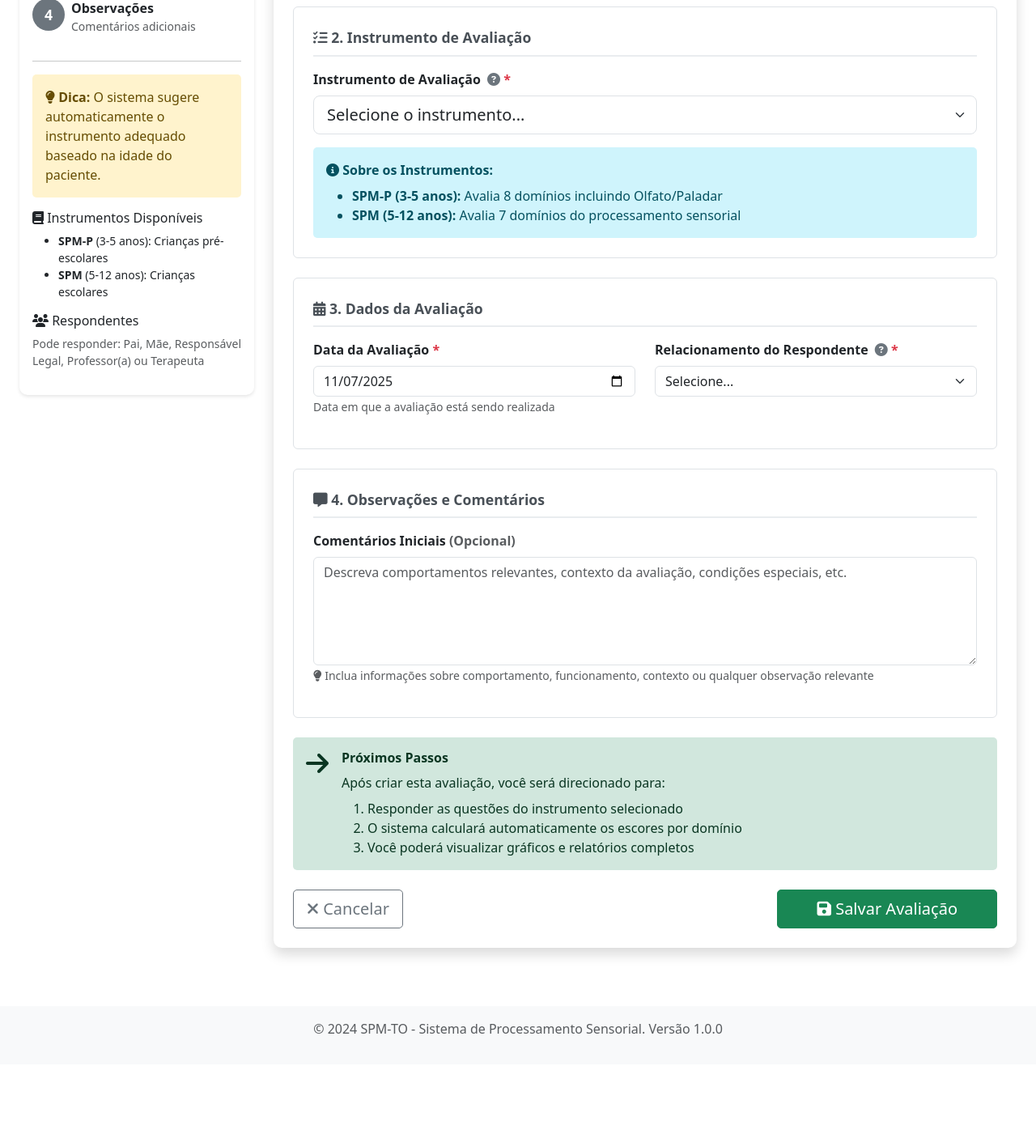
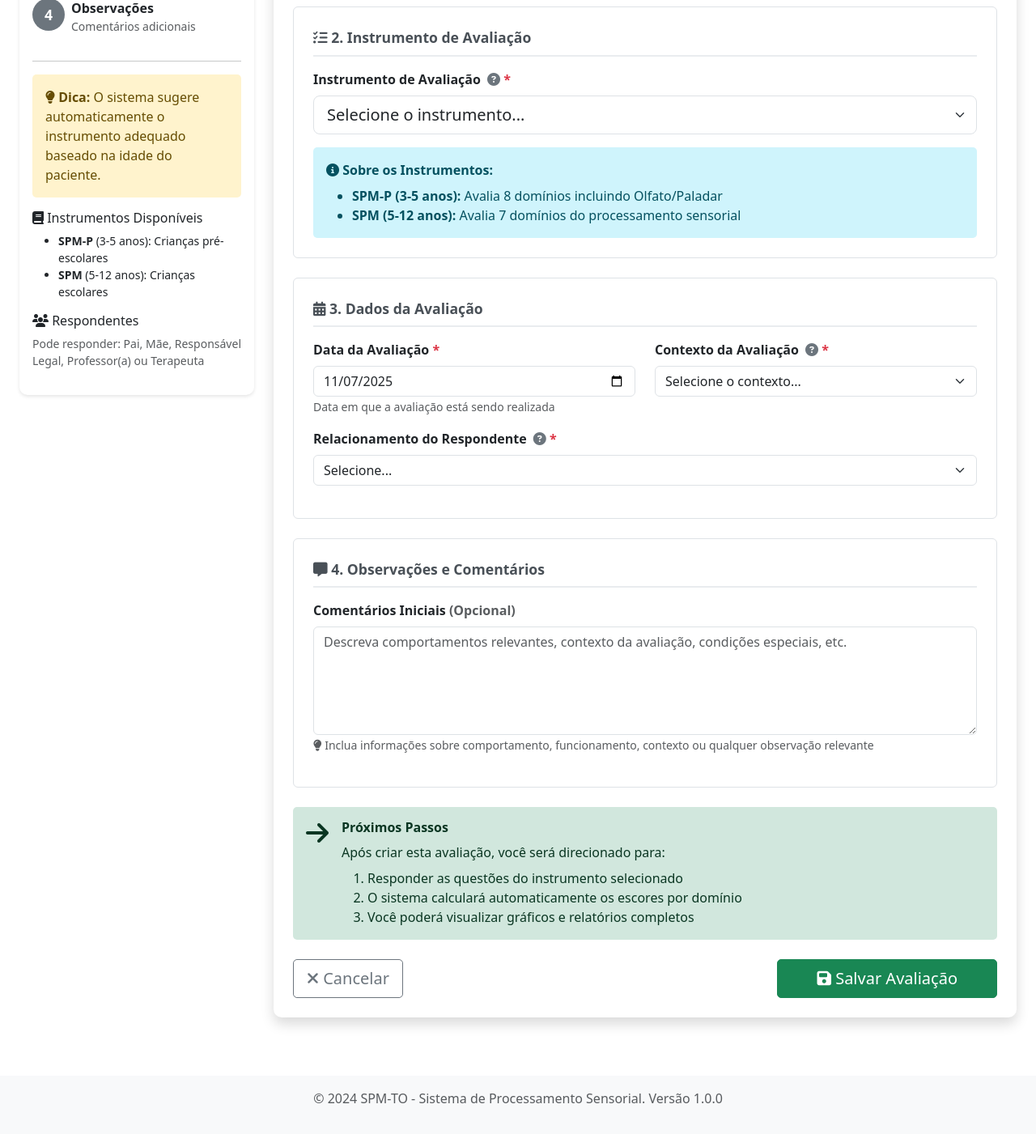
Before and after one commit to RodrigoAlmeidadeOliveira/SPM-TO, a Flask app: page /avaliacoes/nova in a window 1280 px wide. Shown: the part 394-1795 px from the top of the page at 81% size. Before the commit the page ends 1671 px from the top, so only its background shows below. Run offline with Flask 3, Linux system fonts and the light colour scheme; the visitor is signed in with stand-in values (Sample User, id 1); data that the repository does not hold is empty; some libraries are stand-ins or nearby versions.

Commit message:
erro no formulário

```diff
--- a/app/templates/avaliacoes/form.html
+++ b/app/templates/avaliacoes/form.html
@@ -254,6 +254,24 @@
 
                                 <div class="col-md-6 mb-3">
                                     <label class="form-label fw-bold">
+                                        {{ form.contexto.label.text }}
+                                        <i class="fas fa-question-circle help-icon"
+                                           data-bs-toggle="tooltip"
+                                           title="Onde a avaliação será aplicada? Casa (pais) ou Escola (professores)"></i>
+                                        <span class="text-danger">*</span>
+                                    </label>
+                                    {{ form.contexto(class="form-select" + (" is-invalid" if form.contexto.errors else "")) }}
+                                    {% if form.contexto.errors %}
+                                        <div class="invalid-feedback">
+                                            {% for error in form.contexto.errors %}{{ error }}{% endfor %}
+                                        </div>
+                                    {% endif %}
+                                </div>
+                            </div>
+
+                            <div class="row">
+                                <div class="col-md-12 mb-3">
+                                    <label class="form-label fw-bold">
                                         {{ form.relacionamento_respondente.label.text }}
                                         <i class="fas fa-question-circle help-icon"
                                            data-bs-toggle="tooltip"
@@ -373,6 +391,7 @@ $(document).ready(function() {
         const paciente = $('#paciente_id').val();
         const instrumento = $('#instrumento_id').val();
         const data = $('[name="data_avaliacao"]').val();
+        const contexto = $('[name="contexto"]').val();
         const respondente = $('[name="relacionamento_respondente"]').val();
 
         if (paciente) {
@@ -387,7 +406,7 @@ $(document).ready(function() {
             $('#step3').addClass('active');
         }
 
-        if (data && respondente) {
+        if (data && contexto && respondente) {
             $('#step3').addClass('completed');
             $('#step4').addClass('active');
         }
@@ -447,7 +466,7 @@ $(document).ready(function() {
     }
 
     // Monitorar mudanças para atualizar wizard
-    $('#instrumento_id, [name="data_avaliacao"], [name="relacionamento_respondente"]').on('change', updateWizardSteps);
+    $('#instrumento_id, [name="data_avaliacao"], [name="contexto"], [name="relacionamento_respondente"]').on('change', updateWizardSteps);
 
     // Validação ao submeter
     $('#avaliacaoForm').on('submit', function(e) {
@@ -479,6 +498,14 @@ $(document).ready(function() {
         if (!dataAvaliacao) {
             console.log('Data inválida');
             $('[name="data_avaliacao"]').addClass('is-invalid');
+            valid = false;
+        }
+
+        const contexto = $('[name="contexto"]').val();
+        console.log('Contexto:', contexto);
+        if (!contexto || contexto === '') {
+            console.log('Contexto inválido');
+            $('[name="contexto"]').addClass('is-invalid');
             valid = false;
         }
 
```
